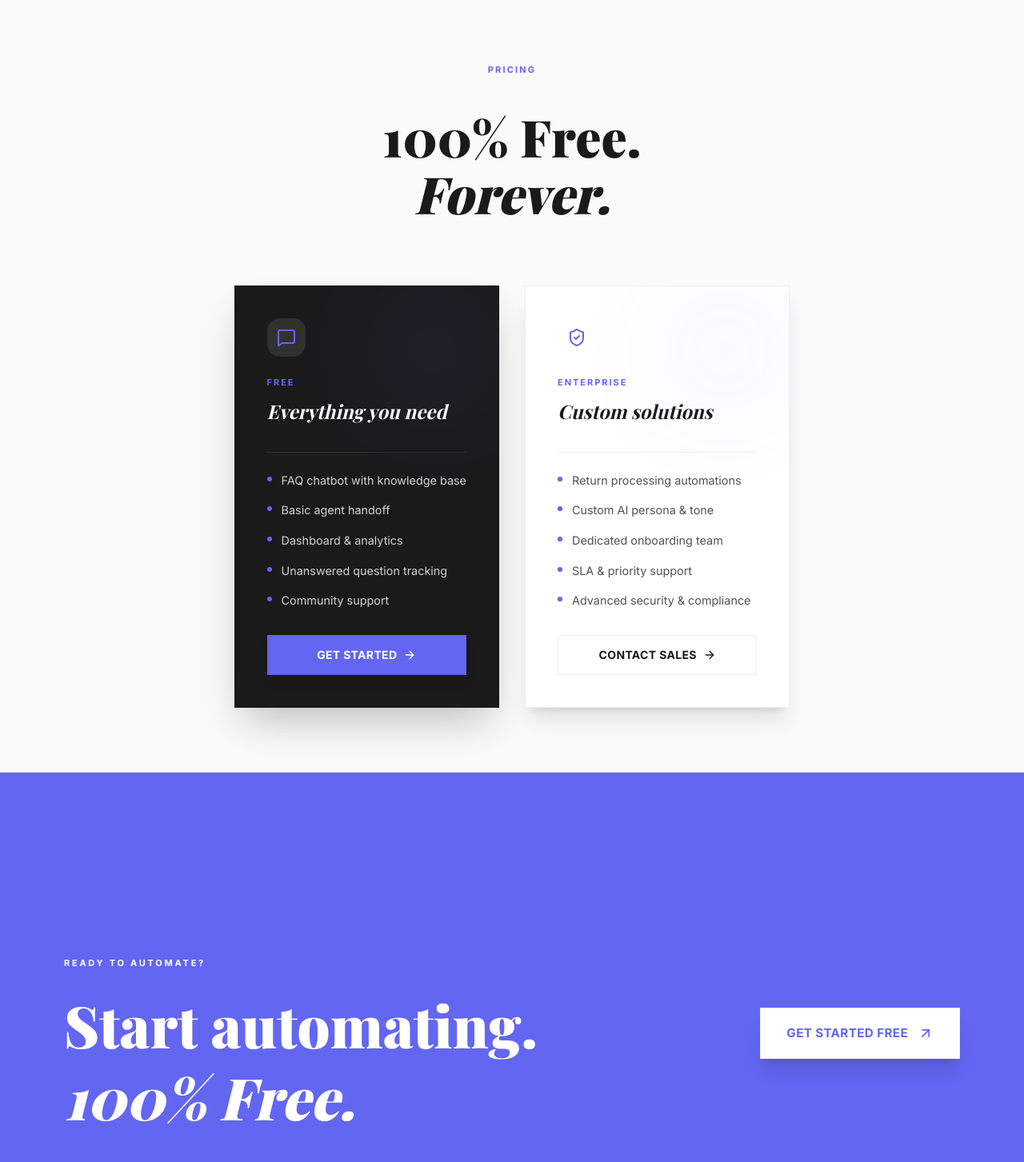
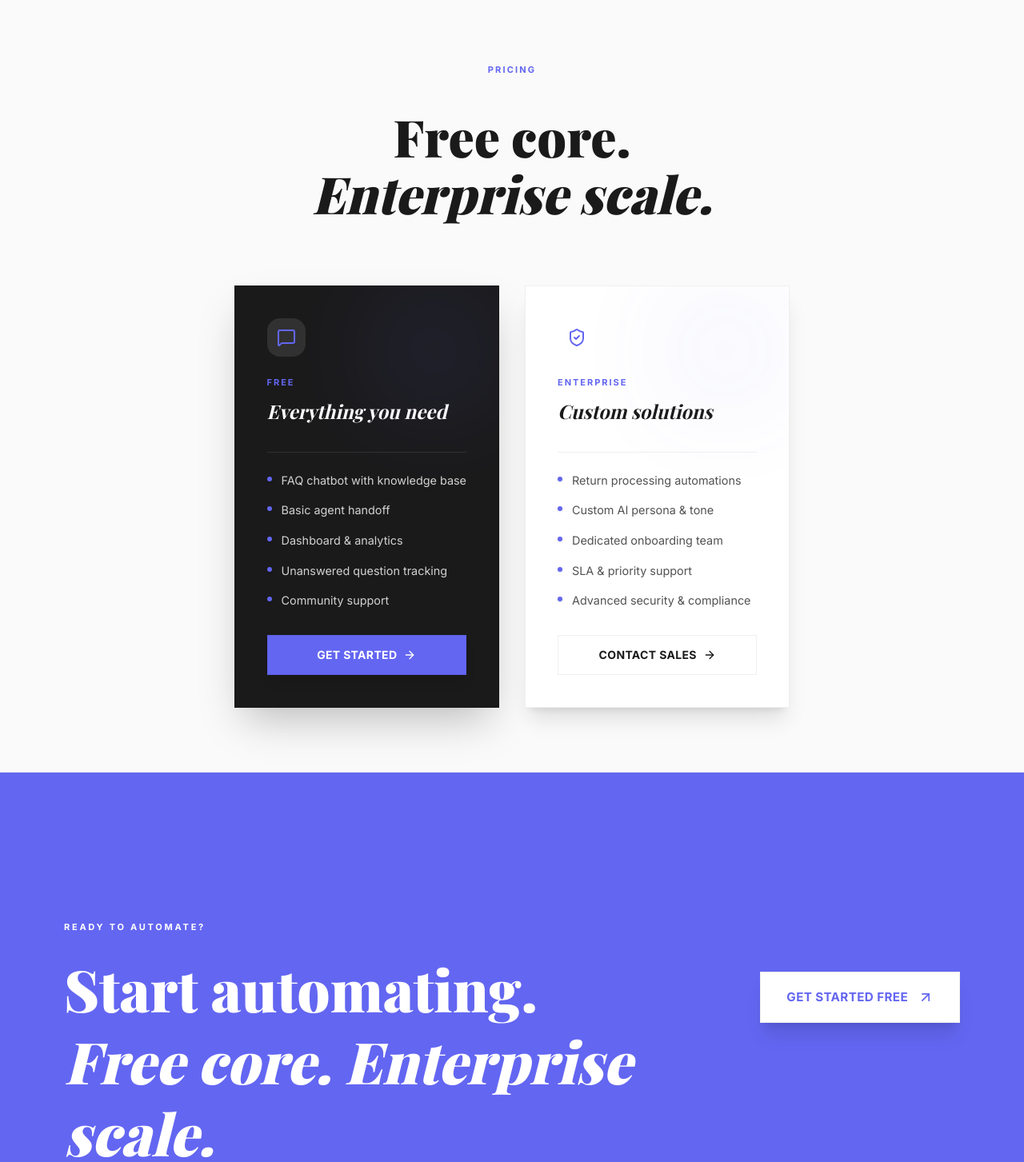
Before and after one commit to divyanshu-114/ryoku, a Next.js app: page / in a window 1280 px wide. Shown: the part 3700-5153 px from the top of the page at 80% size. Built offline with nearby package versions, Linux system fonts and the light colour scheme; no server answers; a web font is replaced by a local one.

Commit message:
style: update pricing messaging from 100% Free to Free core and Enterprise scale

```diff
--- a/src/app/page.tsx
+++ b/src/app/page.tsx
@@ -549,9 +549,9 @@ export default function LandingPage() {
               className="text-3xl md:text-4xl lg:text-[4rem] font-black text-[var(--text-primary)] leading-tight lg:leading-[1.1] mt-4 md:mt-6"
             >
 
-              100% Free.
+              Free core.
               <br />
-              <span className="italic">Forever.</span>
+              <span className="italic">Enterprise scale.</span>
             </motion.h2>
           </div>
 
@@ -686,7 +686,7 @@ export default function LandingPage() {
             >
               Start automating.
               <br className="hidden sm:block" />
-              <span className="italic">100% Free.</span>
+              <span className="italic">Free core. Enterprise scale.</span>
             </h2>
             <p className="text-white/80 mt-4 md:mt-6 lg:mt-8 text-sm md:text-base lg:text-lg max-w-md mx-auto md:mx-0 leading-relaxed font-medium">
               Ryoku provides a robust FAQ platform with agent handoff capabilities, completely free of charge. No credit card required.
```
